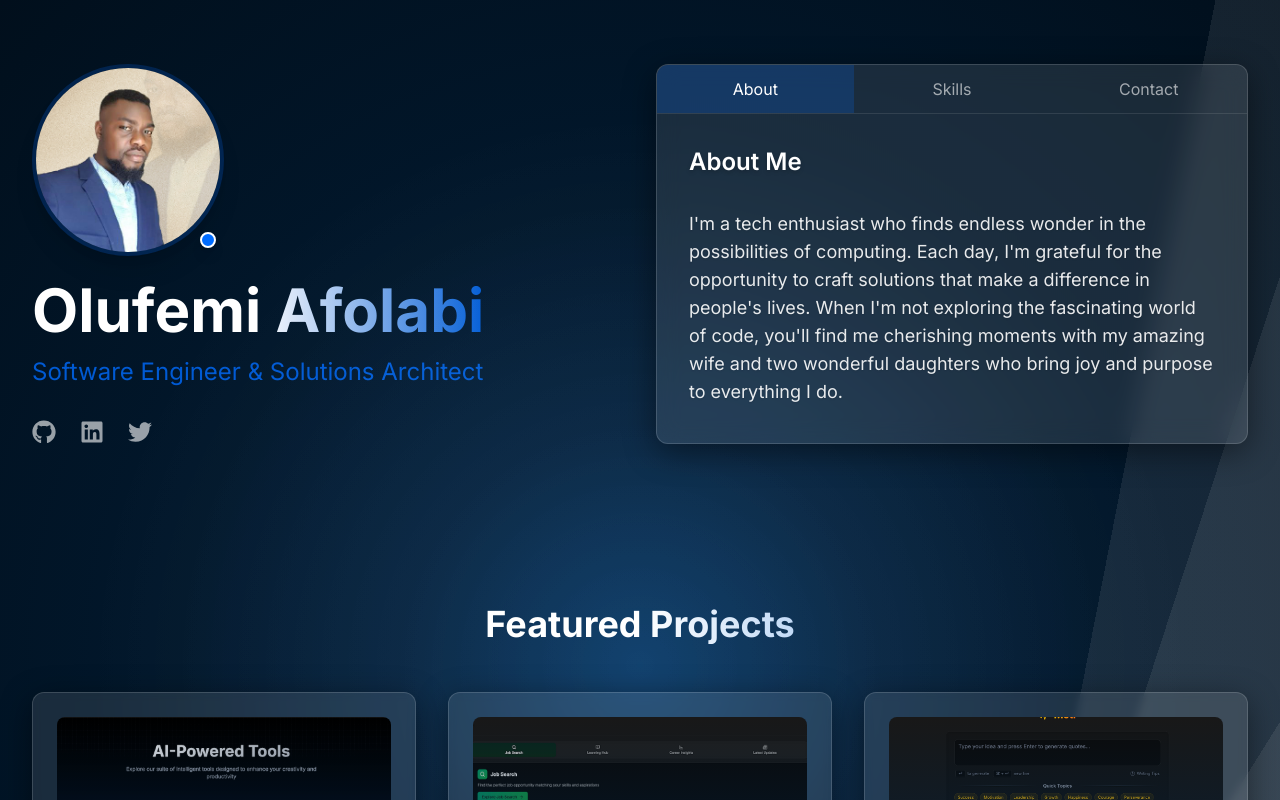
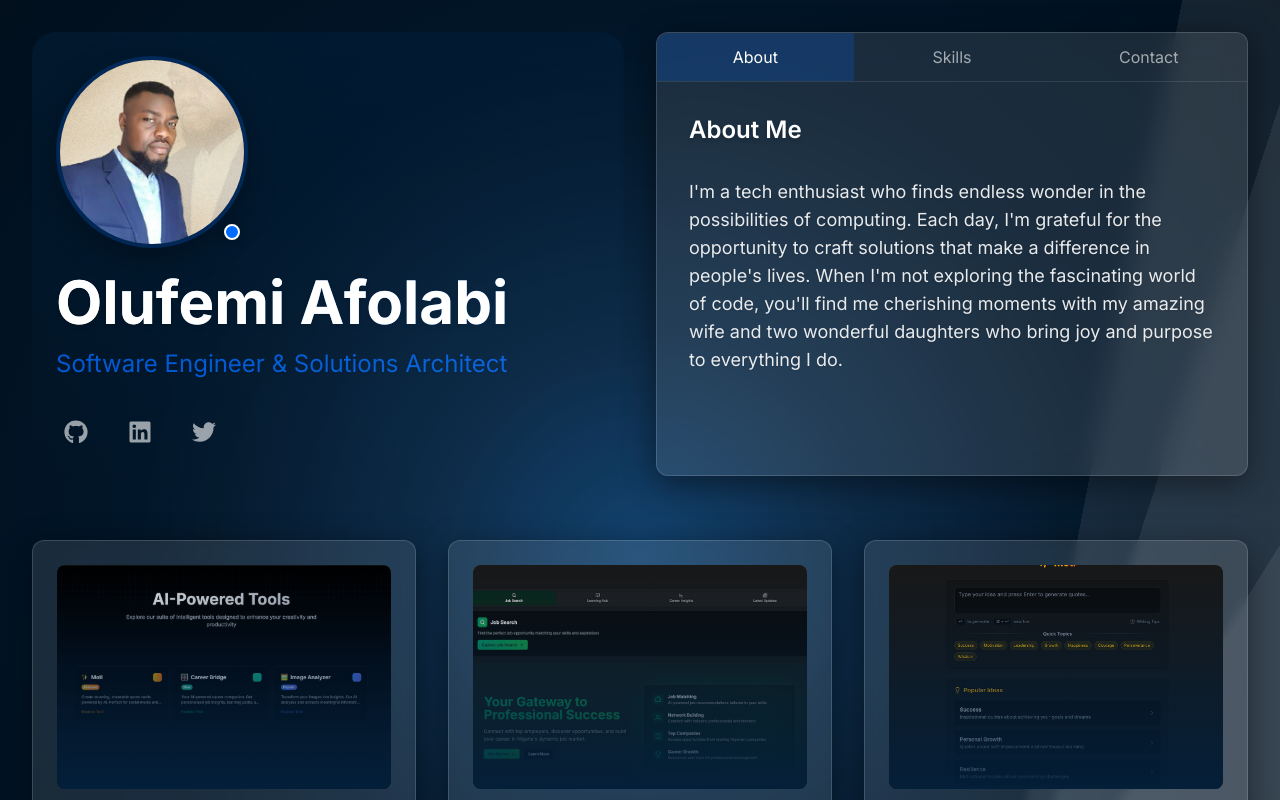
Before and after one commit to olufemi424/portfoliov2, a Next.js app: page / in a window 1280 px wide. Shown: the top 800 px of the page. Built offline with nearby package versions, Linux system fonts and the light colour scheme.

Commit message:
Rebranding

```diff
--- a/src/app/globals.css
+++ b/src/app/globals.css
@@ -3,7 +3,7 @@
 @tailwind utilities;
 
 @layer base {
-  :root {
+:root {
     --background: rgb(2, 32, 60);
     --background-dark: rgb(1, 15, 28);
     --accent-blue: rgba(0, 108, 255, 0.2);
@@ -14,9 +14,9 @@
     --glass-bg-hover: rgba(2, 32, 60, 0.6);
     --glass-border: rgba(255, 255, 255, 0.15);
     --glass-border-hover: rgba(255, 255, 255, 0.2);
-  }
+}
 
-  body {
+body {
     background: var(--background);
     background-image:
       linear-gradient(122deg, rgba(245, 33, 33, 0) 82%, rgba(255, 255, 255, 0.08) 15%),
@@ -38,6 +38,95 @@
 
   .portfolio__main {
     @apply container mx-auto;
+  }
+
+  /* Hero Profile */
+  .hero__profile {
+    @apply flex flex-col justify-center text-center lg:text-left py-8 md:py-12;
+    background: linear-gradient(180deg, var(--glass-bg) 0%, transparent 100%);
+    border-radius: 24px;
+  }
+
+  .hero__profile-image {
+    @apply relative w-32 h-32 sm:w-36 sm:h-36 md:w-40 md:h-40 lg:w-48 lg:h-48 mx-auto lg:mx-0 mb-6 transition-transform duration-500;
+  }
+
+  .hero__profile-image:hover {
+    @apply transform scale-105;
+  }
+
+  .hero__profile-image-wrapper {
+    @apply rounded-full overflow-hidden border-4 transition-all duration-500;
+    border-color: var(--accent-blue);
+    box-shadow: 0 8px 32px 0 rgba(0, 0, 0, 0.3);
+  }
+
+  .hero__profile-image-wrapper:hover {
+    border-color: rgba(0, 108, 255, 0.4);
+    box-shadow: 0 12px 40px 0 rgba(0, 0, 0, 0.4);
+  }
+
+  .hero__profile-img {
+    @apply object-cover transition-transform duration-500;
+  }
+
+  .hero__profile-img:hover {
+    @apply scale-110;
+  }
+
+  .hero__profile-status {
+    @apply absolute bottom-2 right-2 w-3 h-3 sm:w-4 sm:h-4 rounded-full border-2 transition-transform duration-300;
+    background: rgb(0, 108, 255);
+    border-color: white;
+    box-shadow: 0 2px 8px rgba(0, 0, 0, 0.2);
+  }
+
+  .hero__profile-status:hover {
+    @apply transform scale-110;
+  }
+
+  .hero__title {
+    @apply text-2xl sm:text-3xl md:text-4xl lg:text-5xl xl:text-6xl font-bold mb-2 sm:mb-3 md:mb-4;
+    background: linear-gradient(135deg, white 0%, rgba(0, 108, 255, 0.8) 100%);
+    -webkit-background-clip: text;
+    background-clip: text;
+    text-shadow: 0 2px 4px rgba(0, 0, 0, 0.1);
+  }
+
+  .hero__subtitle {
+    @apply text-base sm:text-lg md:text-xl lg:text-2xl mb-4 sm:mb-6 md:mb-8;
+    color: rgba(0, 108, 255, 0.8);
+    text-shadow: 0 1px 2px rgba(0, 0, 0, 0.1);
+  }
+
+  .hero__social-links {
+    @apply flex justify-center lg:justify-start gap-4 sm:gap-6;
+  }
+
+  .hero__social-links a {
+    @apply text-white/60 hover:text-[rgb(0,108,255)] transition-all duration-300 p-2 rounded-full;
+  }
+
+  .hero__social-links a:hover {
+    @apply transform scale-110 bg-white/5;
+  }
+
+  @media (max-width: 640px) {
+    .hero__profile {
+      @apply py-6;
+    }
+
+    .hero__title {
+      @apply text-2xl mb-2;
+    }
+
+    .hero__subtitle {
+      @apply text-base mb-4;
+    }
+
+    .hero__social-links {
+      @apply gap-3;
+    }
   }
 
   /* Glass Card Component */
--- a/src/components/sections/HeroSection.tsx
+++ b/src/components/sections/HeroSection.tsx
@@ -113,62 +113,67 @@ export const HeroSection = () => {
 
   return (
     <>
-      <section className="hero py-8 md:py-16">
-        <div className="hero__container max-w-7xl mx-auto px-4 sm:px-6 lg:px-8">
-          <div className="hero__content grid grid-cols-1 lg:grid-cols-2 gap-8 items-stretch">
+      <section className="hero pt-4 pb-12 sm:py-4 md:py-8">
+        <div className="max-w-[1440px] mx-auto px-4 sm:px-6 lg:px-8">
+          <div className="hero__content grid grid-cols-1 lg:grid-cols-2 gap-6 sm:gap-8 items-stretch">
             {/* Left Column - Profile */}
-            <div className="hero__profile flex flex-col justify-center text-center lg:text-left">
+            <div className="hero__profile p-6">
               <motion.div
                 initial={{ opacity: 0, y: 20 }}
                 animate={{ opacity: 1, y: 0 }}
                 transition={{ duration: 0.5 }}
                 className="flex flex-col items-center lg:items-start"
               >
-                <div className="hero__profile-image relative w-40 h-40 md:w-48 md:h-48 mb-6">
-                  <div className="hero__profile-image-wrapper rounded-full overflow-hidden border-4 border-[rgba(0,108,255,0.2)] shadow-xl">
+                <div className="hero__profile-image">
+                  <div className="hero__profile-image-wrapper">
                     <Image
                       src={profileImage}
                       alt="Profile"
                       priority
                       width={192}
                       height={192}
-                      className="hero__profile-img object-cover"
+                      className="hero__profile-img"
                     />
                   </div>
-                  <div className="hero__profile-status absolute bottom-2 right-2 w-4 h-4 bg-[rgb(0,108,255)] rounded-full border-2 border-white shadow-lg" />
+                  <div
+                    className="hero__profile-status"
+                    title="Available for opportunities"
+                  />
                 </div>
                 <motion.div
                   initial={{ opacity: 0, y: 20 }}
                   animate={{ opacity: 1, y: 0 }}
                   transition={{ duration: 0.5, delay: 0.2 }}
+                  className="text-center lg:text-left"
                 >
-                  <h1 className="hero__title text-3xl md:text-5xl lg:text-6xl font-bold mb-4 bg-clip-text text-transparent bg-gradient-to-r from-white via-white to-[rgba(0,108,255,0.8)]">
-                    Olufemi Afolabi
-                  </h1>
-                  <p className="hero__subtitle text-lg md:text-2xl text-[rgba(0,108,255,0.8)] mb-8">
+                  <h1 className="hero__title">Olufemi Afolabi</h1>
+                  <p className="hero__subtitle">
                     Software Engineer & Solutions Architect
                   </p>
-                  <div className="hero__social-links flex justify-center lg:justify-start gap-6 mb-8 lg:mb-0">
+                  <div className="hero__social-links">
                     <Link
-                      href="https://github.com/yourusername"
+                      href="https://github.com/olufemi424"
                       target="_blank"
-                      className="text-white/60 hover:text-[rgb(0,108,255)] transition-colors"
+                      rel="noopener noreferrer"
+                      aria-label="GitHub Profile"
                     >
-                      <FaGithub size={24} />
+                      <FaGithub className="w-5 h-5 sm:w-6 sm:h-6" />
                     </Link>
                     <Link
-                      href="https://linkedin.com/in/yourusername"
+                      href="https://linkedin.com/in/olufemiafolabi91"
                       target="_blank"
-                      className="text-white/60 hover:text-[rgb(0,108,255)] transition-colors"
+                      rel="noopener noreferrer"
+                      aria-label="LinkedIn Profile"
                     >
-                      <FaLinkedin size={24} />
+                      <FaLinkedin className="w-5 h-5 sm:w-6 sm:h-6" />
                     </Link>
                     <Link
-                      href="https://twitter.com/yourusername"
+                      href="https://twitter.com/afofm"
                       target="_blank"
-                      className="text-white/60 hover:text-[rgb(0,108,255)] transition-colors"
+                      rel="noopener noreferrer"
+                      aria-label="Twitter Profile"
                     >
-                      <FaTwitter size={24} />
+                      <FaTwitter className="w-5 h-5 sm:w-6 sm:h-6" />
                     </Link>
                   </div>
                 </motion.div>
@@ -284,16 +289,8 @@ export const HeroSection = () => {
       </section>
 
       {/* Projects Section */}
-      <section className="projects py-12 sm:py-16 md:py-24">
+      <section className="projects pt-4 pb-12 sm:py-4 md:py-8">
         <div className="max-w-[1440px] mx-auto px-4 sm:px-6 lg:px-8">
-          <motion.h2
-            initial={{ opacity: 0, y: 20 }}
-            whileInView={{ opacity: 1, y: 0 }}
-            transition={{ duration: 0.5 }}
-            className="text-2xl sm:text-3xl md:text-4xl font-bold text-center mb-8 md:mb-12 bg-clip-text text-transparent bg-gradient-to-r from-white via-white to-[rgba(0,108,255,0.8)]"
-          >
-            Featured Projects
-          </motion.h2>
           <div className="projects__grid">
             {projects.map((project, index) => (
               <motion.div
```
Also changed, not shown: 1 other file (tests, documents, lock files or other folders).
